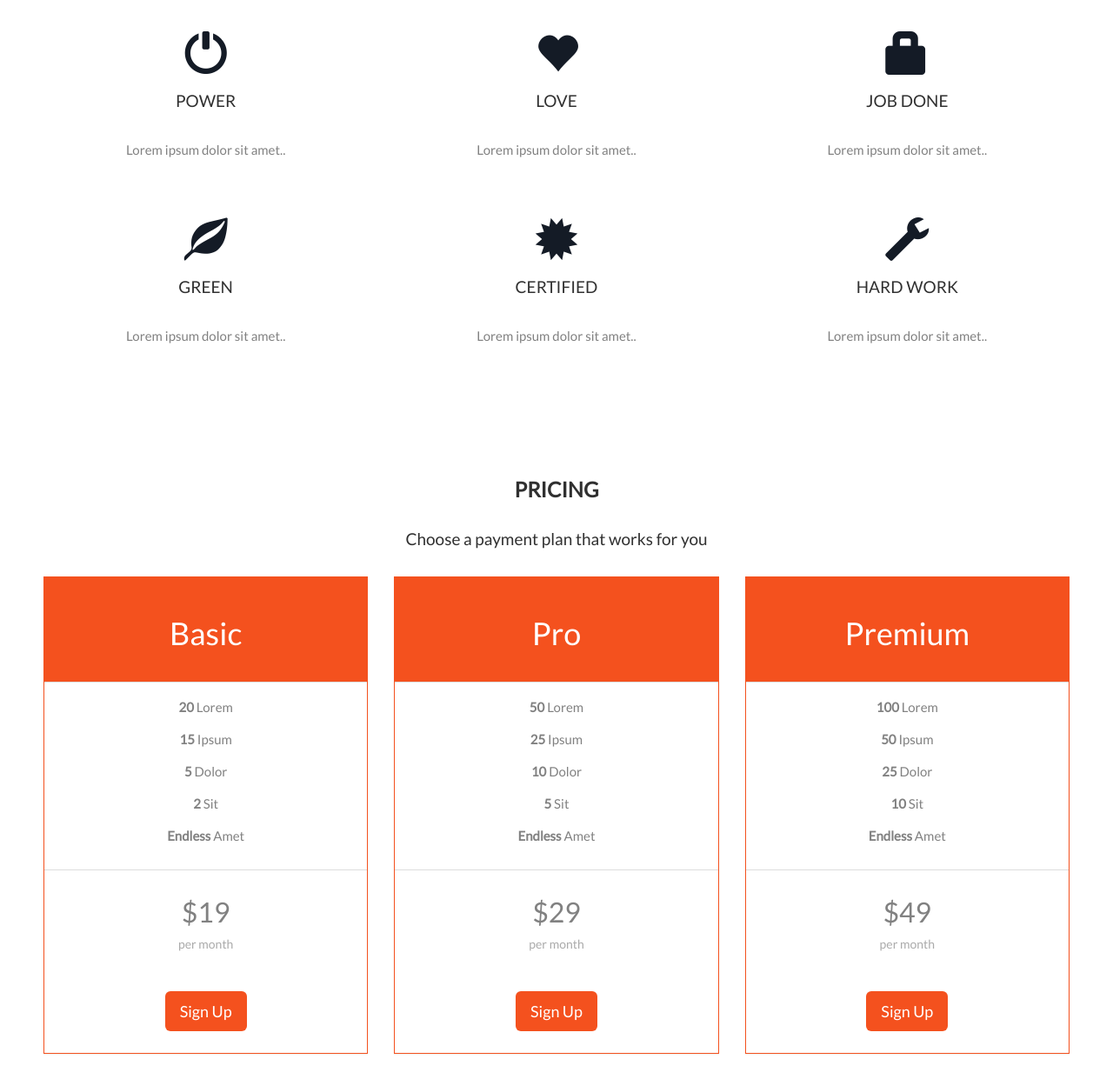
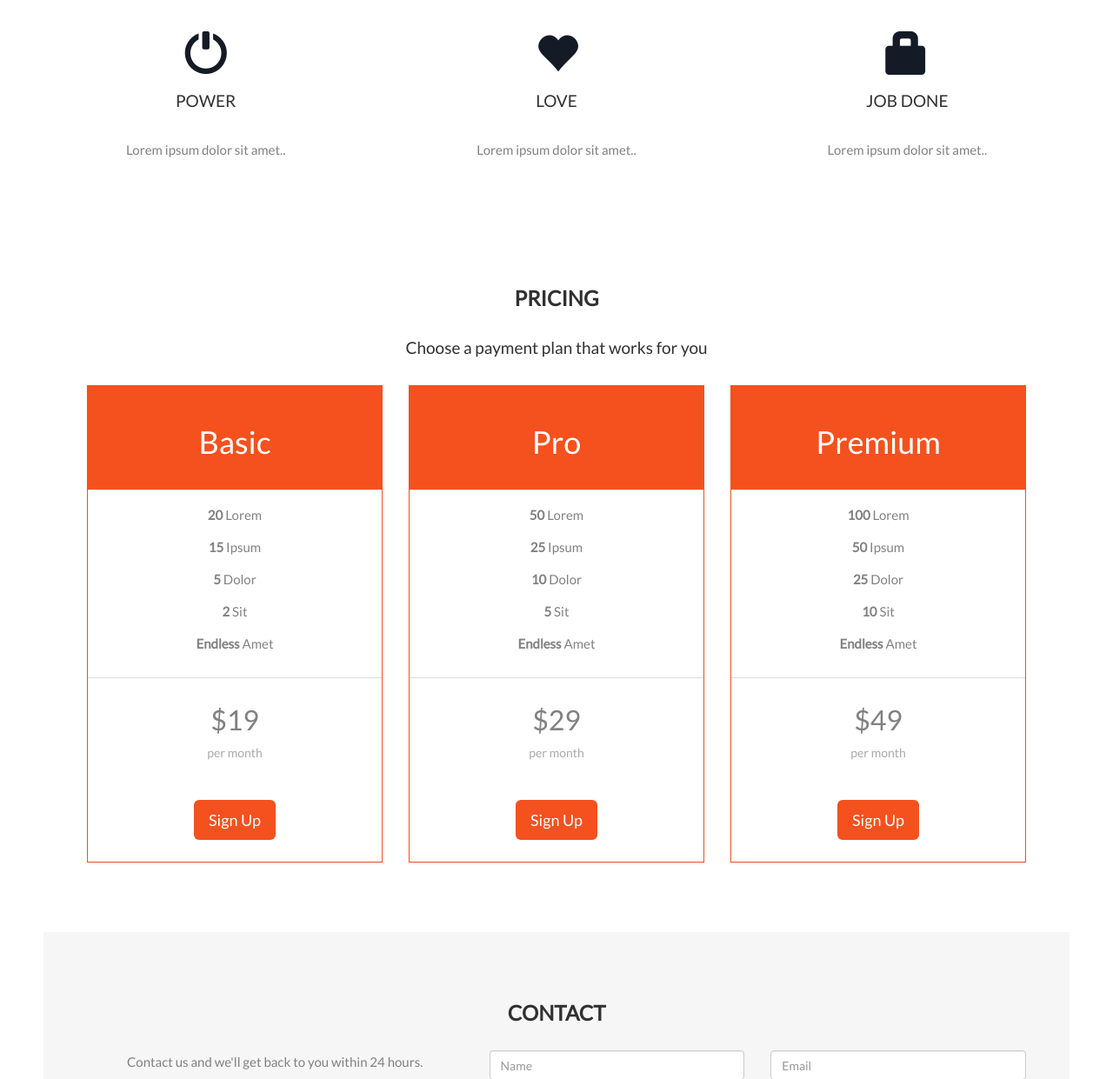
Before and after one commit to elvis-chuks/app-lee-private, a Flask app: page / in a window 1280 px wide. Shown: the part 1666-2907 px from the top of the page at 87% size. Run offline with Flask 2, Linux system fonts and the light colour scheme; some libraries are stand-ins or nearby versions.

Commit message:
removed values

```diff
--- a/templates/index.html
+++ b/templates/index.html
@@ -271,24 +271,7 @@
     </div>
   </div>
   <br><br>
-  <div class="row slideanim">
-    <div class="col-sm-4">
-      <span class="glyphicon glyphicon-leaf logo-small"></span>
-      <h4>GREEN</h4>
-      <p>Lorem ipsum dolor sit amet..</p>
-    </div>
-    <div class="col-sm-4">
-      <span class="glyphicon glyphicon-certificate logo-small"></span>
-      <h4>CERTIFIED</h4>
-      <p>Lorem ipsum dolor sit amet..</p>
-    </div>
-    <div class="col-sm-4">
-      <span class="glyphicon glyphicon-wrench logo-small"></span>
-      <h4 style="color:#303030;">HARD WORK</h4>
-      <p>Lorem ipsum dolor sit amet..</p>
-    </div>
-  </div>
-</div>
+
 
 <!-- Container (Portfolio Section) -->
 
```
